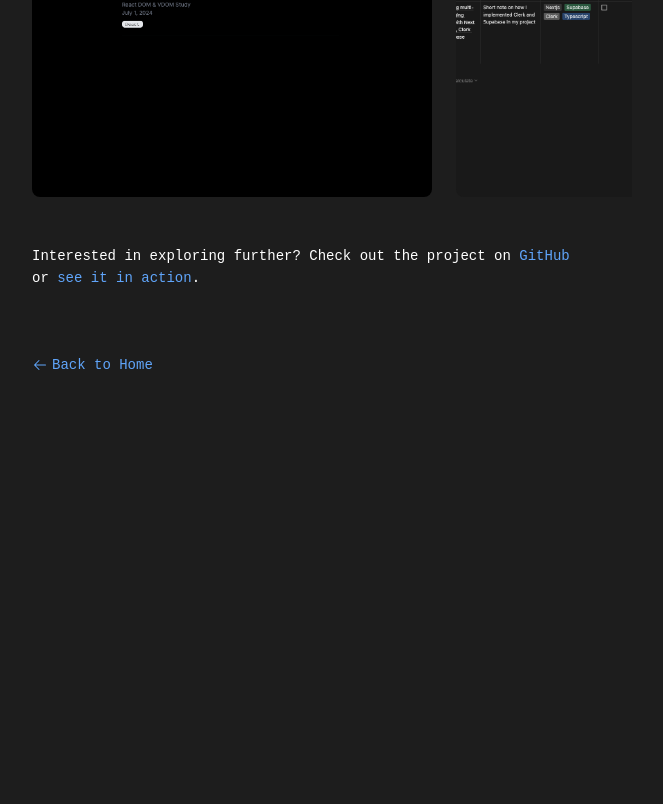
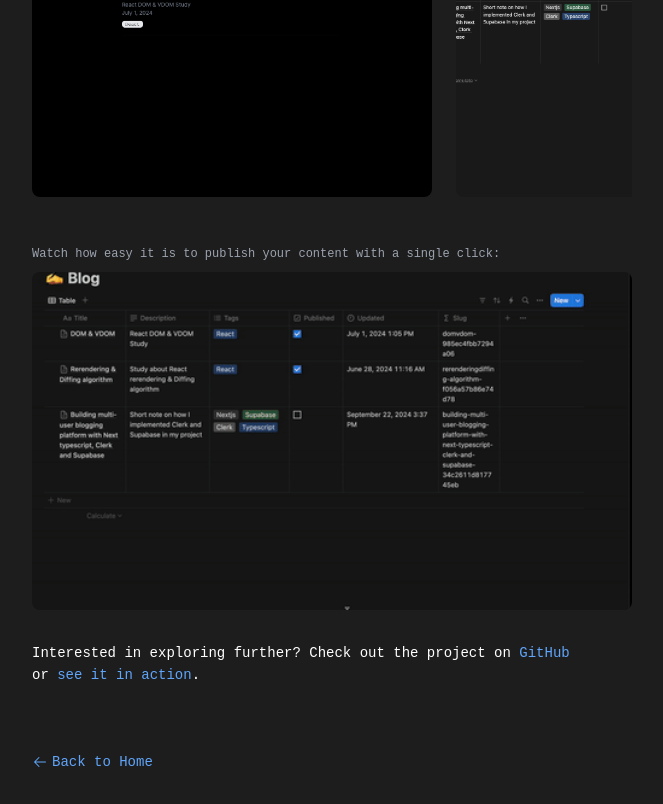
Before and after one commit to jeonghoyang12/jeongho-portfolio, a Next.js app: page /projects/blog in a window 1280 px wide. Shown: the part 494-1298 px from the top of the page, without its empty margins (308-971 px from the left). Before the commit the page ends 907 px from the top, so only its background shows below. Built offline with nearby package versions, Linux system fonts and the light colour scheme.

Commit message:
feat: gif demo

```diff
--- a/src/app/projects/[slug]/page.tsx
+++ b/src/app/projects/[slug]/page.tsx
@@ -20,6 +20,7 @@ interface Project {
   role?: string
   timeline?: string
   demoLink?: string
+  publishDemoGif?: string
 }
 
 const projects: Record<string, Project> = {
@@ -42,6 +43,7 @@ const projects: Record<string, Project> = {
     role: "Software Engineer / Side Project",
     timeline: "May 2024 - Jun 2024",
     demoLink: "https://my-blog-ten-olive.vercel.app/blog",
+    publishDemoGif: "/images/my-blog-demo.gif",
   },
 }
 
@@ -152,6 +154,23 @@ export default function ProjectDetail() {
               </div>
             )}
 
+            {project.publishDemoGif && (
+              <div className="mb-8">
+                <p className="text-gray-400 text-[12px] mb-2">
+                  Watch how easy it is to publish your content with a single click:
+                </p>
+                <div className="relative w-full h-0 pb-[56.25%]">
+                  <Image
+                    src={project.publishDemoGif}
+                    alt="Publish feature demo"
+                    fill
+                    style={{ objectFit: "cover" }}
+                    className="rounded-lg"
+                  />
+                </div>
+              </div>
+            )}
+
             {selectedImageIndex !== null && project.snapshots && (
               <div
                 className="fixed inset-0 bg-black bg-opacity-75 flex items-center justify-center z-50"
```
Also changed, not shown: public/images/my-blog-demo.gif (added).
